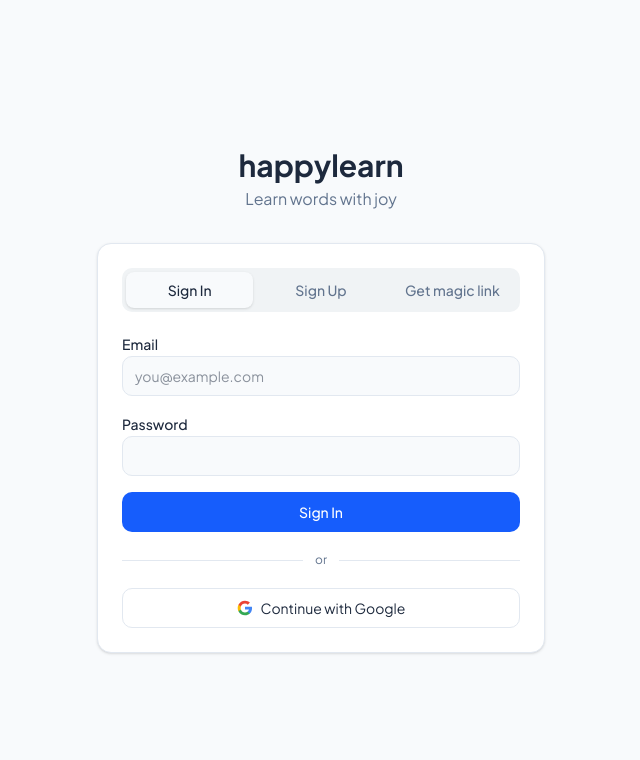
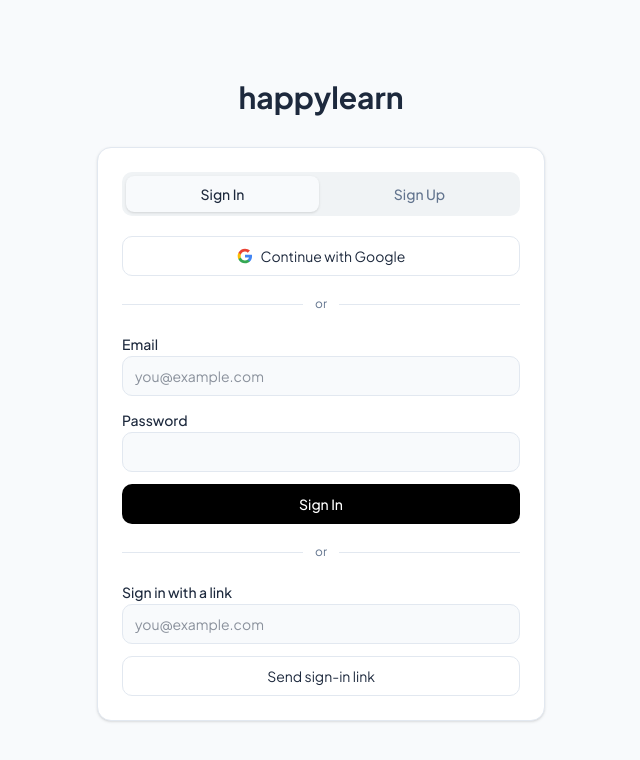
Before and after one commit to kopachevvadym/happylearn, a Next.js app: page /en/auth in a window 1280 px wide. Shown: the top 760 px of the page, without its empty margins (319-959 px from the left). Built offline with nearby package versions, Linux system fonts and the light colour scheme.

Commit message:
feat: update authentication UI with improved labels and remove magic link tab

```diff
--- a/messages/en.json
+++ b/messages/en.json
@@ -55,9 +55,10 @@
     "password": "Password",
     "username": "Username",
     "login_btn": "Sign In",
-    "register_btn": "Create Account",
+    "register_btn": "Sign Up",
     "google_btn": "Continue with Google",
-    "magic_link_btn": "Get magic link",
+    "magic_link_label": "Sign in with a link",
+    "send_magic_link": "Send sign-in link",
     "magic_link_sent": "Check your email — we've sent a sign-in link",
     "forgot_password": "Forgot password?",
     "already_have_account": "Already have an account?",
--- a/messages/uk.json
+++ b/messages/uk.json
@@ -51,14 +51,15 @@
   "auth": {
     "login_tab": "Увійти",
     "register_tab": "Зареєструватись",
-    "email": "Email",
+    "email": "Пошта",
     "password": "Пароль",
     "username": "Нікнейм",
     "login_btn": "Увійти",
     "register_btn": "Зареєструватись",
     "google_btn": "Продовжити з Google",
-    "magic_link_btn": "Отримати магічне посилання",
-    "magic_link_sent": "Перевірте пошту — ми надіслали посилання для входу",
+    "magic_link_label": "Вхід за посиланням",
+    "send_magic_link": "Надіслати посилання для входу",
+    "magic_link_sent": "Посилання надіслано на вашу пошту",
     "forgot_password": "Забули пароль?",
     "already_have_account": "Вже є акаунт?",
     "no_account": "Ще немає акаунту?",
--- a/src/app/[locale]/(auth)/auth/page.tsx
+++ b/src/app/[locale]/(auth)/auth/page.tsx
@@ -7,7 +7,6 @@ export default function AuthPage() {
       <div className="w-full max-w-md">
         <div className="text-center mb-8">
           <h1 className="text-3xl font-bold text-foreground">happylearn</h1>
-          <p className="text-muted-foreground mt-1">Learn words with joy</p>
         </div>
         <Suspense>
           <AuthTabs />
--- a/src/components/shared/auth-tabs.tsx
+++ b/src/components/shared/auth-tabs.tsx
@@ -9,7 +9,17 @@ import {
   sendMagicLink,
 } from '@/app/actions/auth'
 
-type Tab = 'login' | 'register' | 'magic'
+type Tab = 'login' | 'register'
+
+function Divider({ label }: { label: string }) {
+  return (
+    <div className="flex items-center gap-3">
+      <div className="flex-1 h-px bg-border" />
+      <span className="text-xs text-muted-foreground">{label}</span>
+      <div className="flex-1 h-px bg-border" />
+    </div>
+  )
+}
 
 export function AuthTabs() {
   const t = useTranslations('auth')
@@ -52,23 +62,31 @@ export function AuthTabs() {
     })
   }
 
+  const switchTab = (next: Tab) => {
+    setTab(next)
+    setError(null)
+    setMagicSent(false)
+  }
+
+  const isLogin = tab === 'login'
+
   return (
     <div className="bg-card border border-border rounded-xl p-6 shadow-sm space-y-5">
       {/* Tab switcher */}
       <div role="tablist" className="flex rounded-lg bg-muted p-1 gap-1">
-        {(['login', 'register', 'magic'] as Tab[]).map((t_) => (
+        {(['login', 'register'] as Tab[]).map((t_) => (
           <button
             key={t_}
             role="tab"
             aria-selected={tab === t_}
-            onClick={() => { setTab(t_); setError(null); setMagicSent(false) }}
+            onClick={() => switchTab(t_)}
             className={`flex-1 py-2 text-sm font-medium rounded-md transition-colors ${
               tab === t_
                 ? 'bg-background text-foreground shadow-sm'
                 : 'text-muted-foreground hover:text-foreground'
             }`}
           >
-            {t_ === 'login' ? t('login_tab') : t_ === 'register' ? t('register_tab') : t('magic_link_btn')}
+            {t_ === 'login' ? t('login_tab') : t('register_tab')}
           </button>
         ))}
       </div>
@@ -79,46 +97,26 @@ export function AuthTabs() {
         </div>
       )}
 
-      {/* Login form */}
-      {tab === 'login' && (
-        <form action={handleLogin} className="space-y-4">
-          <div className="space-y-1">
-            <label htmlFor="login-email" className="text-sm font-medium">{t('email')}</label>
-            <input
-              id="login-email"
-              name="email"
-              type="email"
-              required
-              autoComplete="email"
-              className="w-full h-10 px-3 rounded-lg border border-input bg-background text-sm focus:outline-none focus:ring-2 focus:ring-ring"
-              placeholder="you@example.com"
-            />
-          </div>
-          <div className="space-y-1">
-            <label htmlFor="login-password" className="text-sm font-medium">{t('password')}</label>
-            <input
-              id="login-password"
-              name="password"
-              type="password"
-              required
-              autoComplete="current-password"
-              className="w-full h-10 px-3 rounded-lg border border-input bg-background text-sm focus:outline-none focus:ring-2 focus:ring-ring"
-            />
-          </div>
+      {/* Google OAuth — first */}
       <button
-            type="submit"
+        onClick={handleGoogle}
         disabled={isPending}
-            aria-busy={isPending}
-            className="w-full h-10 bg-primary text-primary-foreground rounded-lg text-sm font-medium hover:bg-primary/90 transition-colors disabled:opacity-60"
+        className="w-full h-10 flex items-center justify-center gap-2 border border-input rounded-lg text-sm hover:bg-accent transition-colors disabled:opacity-60"
       >
-            {isPending ? tCommon('loading') : t('login_btn')}
+        <svg viewBox="0 0 24 24" className="w-4 h-4" aria-hidden="true">
+          <path d="M22.56 12.25c0-.78-.07-1.53-.2-2.25H12v4.26h5.92c-.26 1.37-1.04 2.53-2.21 3.31v2.77h3.57c2.08-1.92 3.28-4.74 3.28-8.09z" fill="#4285F4" />
+          <path d="M12 23c2.97 0 5.46-.98 7.28-2.66l-3.57-2.77c-.98.66-2.23 1.06-3.71 1.06-2.86 0-5.29-1.93-6.16-4.53H2.18v2.84C3.99 20.53 7.7 23 12 23z" fill="#34A853" />
+          <path d="M5.84 14.09c-.22-.66-.35-1.36-.35-2.09s.13-1.43.35-2.09V7.07H2.18C1.43 8.55 1 10.22 1 12s.43 3.45 1.18 4.93l2.85-2.22.81-.62z" fill="#FBBC05" />
+          <path d="M12 5.38c1.62 0 3.06.56 4.21 1.64l3.15-3.15C17.45 2.09 14.97 1 12 1 7.7 1 3.99 3.47 2.18 7.07l3.66 2.84c.87-2.6 3.3-4.53 6.16-4.53z" fill="#EA4335" />
+        </svg>
+        {t('google_btn')}
       </button>
-        </form>
-      )}
 
-      {/* Register form */}
-      {tab === 'register' && (
-        <form action={handleRegister} className="space-y-4">
+      <Divider label={tCommon('or')} />
+
+      {/* Email + password form */}
+      <form action={isLogin ? handleLogin : handleRegister} className="space-y-3">
+        {!isLogin && (
           <div className="space-y-1">
             <label htmlFor="reg-username" className="text-sm font-medium">{t('username')}</label>
             <input
@@ -131,10 +129,11 @@ export function AuthTabs() {
               placeholder="my_username"
             />
           </div>
+        )}
         <div className="space-y-1">
-            <label htmlFor="reg-email" className="text-sm font-medium">{t('email')}</label>
+          <label htmlFor={isLogin ? 'login-email' : 'reg-email'} className="text-sm font-medium">{t('email')}</label>
           <input
-              id="reg-email"
+            id={isLogin ? 'login-email' : 'reg-email'}
             name="email"
             type="email"
             required
@@ -144,14 +143,14 @@ export function AuthTabs() {
           />
         </div>
         <div className="space-y-1">
-            <label htmlFor="reg-password" className="text-sm font-medium">{t('password')}</label>
+          <label htmlFor={isLogin ? 'login-password' : 'reg-password'} className="text-sm font-medium">{t('password')}</label>
           <input
-              id="reg-password"
+            id={isLogin ? 'login-password' : 'reg-password'}
             name="password"
             type="password"
             required
-              minLength={8}
-              autoComplete="new-password"
+            minLength={isLogin ? undefined : 8}
+            autoComplete={isLogin ? 'current-password' : 'new-password'}
             className="w-full h-10 px-3 rounded-lg border border-input bg-background text-sm focus:outline-none focus:ring-2 focus:ring-ring"
           />
         </div>
@@ -159,26 +158,27 @@ export function AuthTabs() {
           type="submit"
           disabled={isPending}
           aria-busy={isPending}
-            className="w-full h-10 bg-primary text-primary-foreground rounded-lg text-sm font-medium hover:bg-primary/90 transition-colors disabled:opacity-60"
+          className="w-full h-10 bg-black text-white rounded-lg text-sm font-medium hover:bg-black/90 transition-colors disabled:opacity-60 dark:bg-white dark:text-black dark:hover:bg-white/90"
         >
-            {isPending ? tCommon('loading') : t('register_btn')}
+          {isPending ? tCommon('loading') : isLogin ? t('login_btn') : t('register_btn')}
         </button>
+        {!isLogin && (
           <p className="text-xs text-center text-muted-foreground">{t('terms')}</p>
+        )}
       </form>
-      )}
 
-      {/* Magic link form */}
-      {tab === 'magic' && (
-        <div className="space-y-4">
+      <Divider label={tCommon('or')} />
+
+      {/* Magic link */}
       {magicSent ? (
-            <div className="text-center py-4 space-y-2">
+        <div className="text-center py-2 space-y-2">
           <p className="text-2xl">📬</p>
-              <p className="font-medium">{t('magic_link_sent')}</p>
+          <p className="font-medium text-sm">{t('magic_link_sent')}</p>
         </div>
       ) : (
-            <form action={handleMagicLink} className="space-y-4">
+        <form action={handleMagicLink} className="space-y-3">
           <div className="space-y-1">
-                <label htmlFor="magic-email" className="text-sm font-medium">{t('email')}</label>
+            <label htmlFor="magic-email" className="text-sm font-medium">{t('magic_link_label')}</label>
             <input
               id="magic-email"
               name="email"
@@ -193,48 +193,12 @@ export function AuthTabs() {
             type="submit"
             disabled={isPending}
             aria-busy={isPending}
-                className="w-full h-10 bg-primary text-primary-foreground rounded-lg text-sm font-medium hover:bg-primary/90 transition-colors disabled:opacity-60"
+            className="w-full h-10 border border-input rounded-lg text-sm hover:bg-accent transition-colors disabled:opacity-60"
           >
-                {isPending ? tCommon('loading') : t('magic_link_btn')}
+            {isPending ? tCommon('loading') : t('send_magic_link')}
           </button>
         </form>
       )}
     </div>
-      )}
-
-      {/* Divider */}
-      <div className="flex items-center gap-3">
-        <div className="flex-1 h-px bg-border" />
-        <span className="text-xs text-muted-foreground">{tCommon('or')}</span>
-        <div className="flex-1 h-px bg-border" />
-      </div>
-
-      {/* Google OAuth */}
-      <button
-        onClick={handleGoogle}
-        disabled={isPending}
-        className="w-full h-10 flex items-center justify-center gap-2 border border-input rounded-lg text-sm hover:bg-accent transition-colors disabled:opacity-60"
-      >
-        <svg viewBox="0 0 24 24" className="w-4 h-4" aria-hidden="true">
-          <path
-            d="M22.56 12.25c0-.78-.07-1.53-.2-2.25H12v4.26h5.92c-.26 1.37-1.04 2.53-2.21 3.31v2.77h3.57c2.08-1.92 3.28-4.74 3.28-8.09z"
-            fill="#4285F4"
-          />
-          <path
-            d="M12 23c2.97 0 5.46-.98 7.28-2.66l-3.57-2.77c-.98.66-2.23 1.06-3.71 1.06-2.86 0-5.29-1.93-6.16-4.53H2.18v2.84C3.99 20.53 7.7 23 12 23z"
-            fill="#34A853"
-          />
-          <path
-            d="M5.84 14.09c-.22-.66-.35-1.36-.35-2.09s.13-1.43.35-2.09V7.07H2.18C1.43 8.55 1 10.22 1 12s.43 3.45 1.18 4.93l2.85-2.22.81-.62z"
-            fill="#FBBC05"
-          />
-          <path
-            d="M12 5.38c1.62 0 3.06.56 4.21 1.64l3.15-3.15C17.45 2.09 14.97 1 12 1 7.7 1 3.99 3.47 2.18 7.07l3.66 2.84c.87-2.6 3.3-4.53 6.16-4.53z"
-            fill="#EA4335"
-          />
-        </svg>
-        {t('google_btn')}
-      </button>
-    </div>
   )
 }
```
Lines whose indentation alone changed are shown as unchanged.
